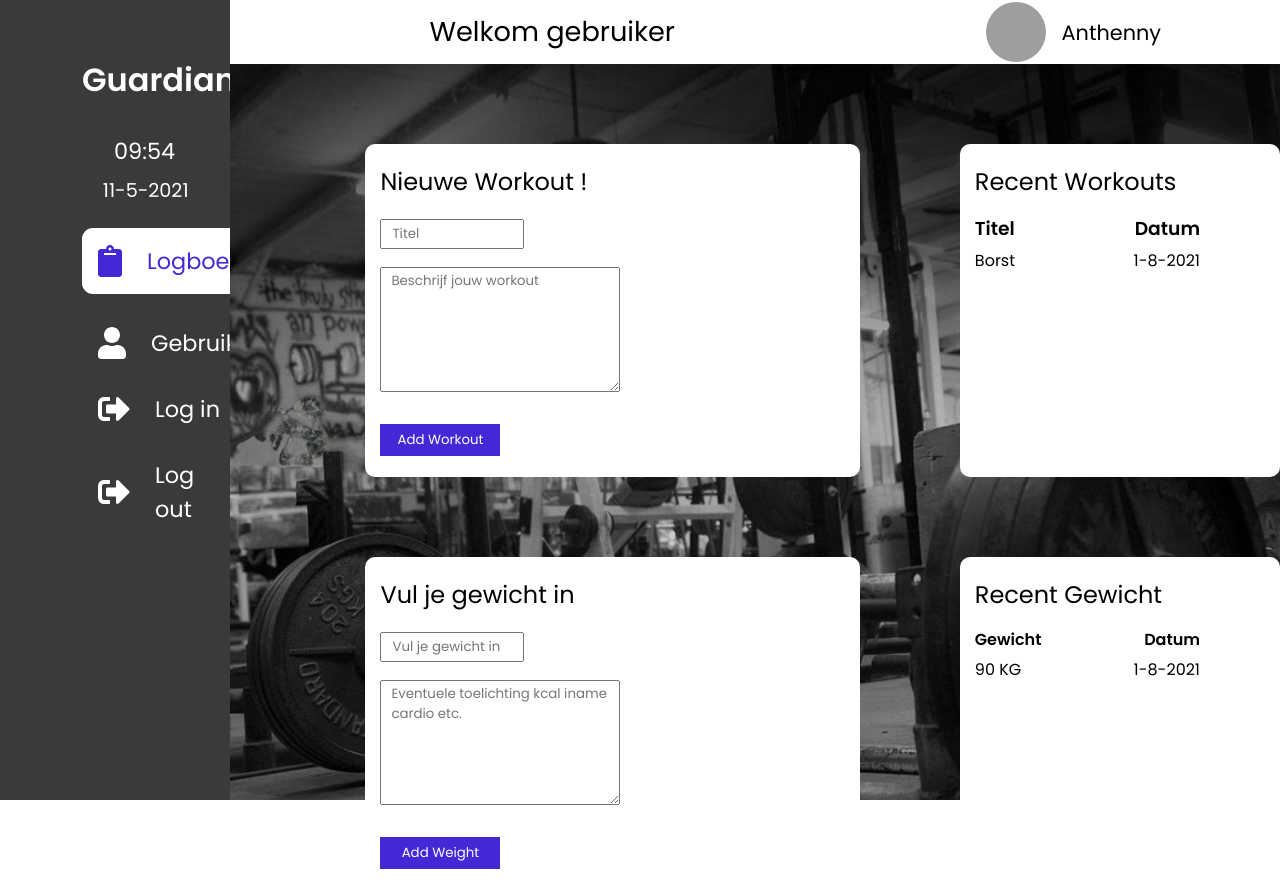
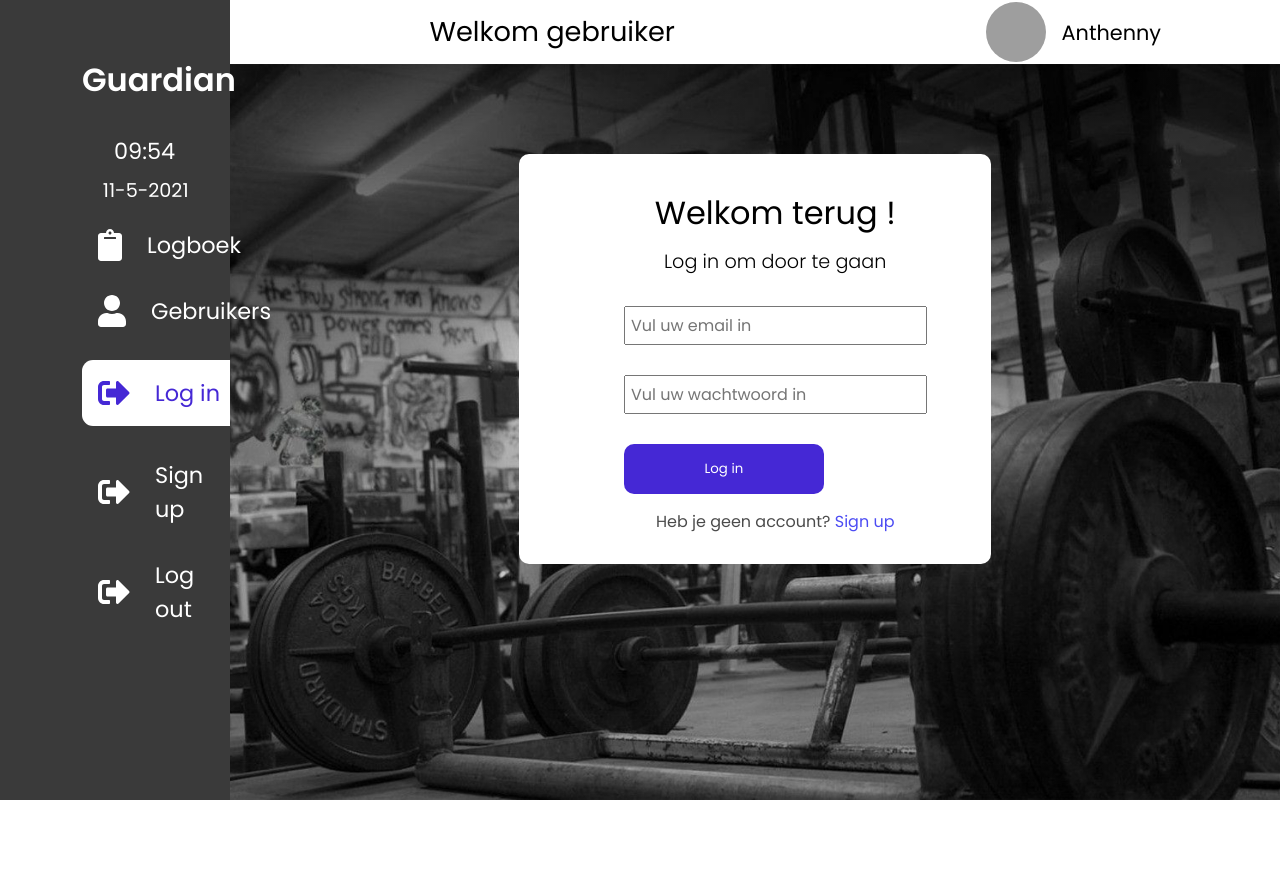
Before and after one commit to Anthenny/GymAppv2, a React (Create React App) app: page /login in a window 1280 px wide. Before the commit this address led to /. After the commit the page ends 800 px from the top, so only its background shows below. Built offline with nearby package versions, Linux system fonts and the light colour scheme; grey boxes are pictures that could not be loaded.

Commit message:
Alles werkt dit is voordat ik context toevoeg

```diff
--- a/src/App.js
+++ b/src/App.js
@@ -7,6 +7,8 @@ import LogboekSpecifiek from "./Logboek/pages/LogboekSpecifiek";
 import Nav from "./shared/components/Navigation/Nav";
 import SideBar from "./shared/components/Navigation/SideBar";
 import UpdateLog from "./Logboek/pages/UpdateLog";
+import AuthLogin from "./Gebruiker/pages/AuthLogin";
+import AuthSignup from "./Gebruiker/pages/AuthSignup";
 
 import { library } from "@fortawesome/fontawesome-svg-core";
 import { faClipboard, faUser, faSignOutAlt } from "@fortawesome/free-solid-svg-icons";
@@ -20,6 +22,12 @@ function App() {
       <Switch>
         <Route path="/" exact>
           <Logboek />
+        </Route>
+        <Route path="/login" exact>
+          <AuthLogin />
+        </Route>
+        <Route path="/signup" exact>
+          <AuthSignup />
         </Route>
         <Route path="/gebruikers" exact>
           <Gebruikers />
--- /dev/null
+++ b/src/Gebruiker/components/AuthLogin.css
@@ -0,0 +1,77 @@
+.auth {
+  width: 82vw;
+  height: 92vh;
+  float: right;
+  z-index: 100;
+  background-image: linear-gradient(rgba(0, 0, 0, 0.2), rgba(0, 0, 0, 0.2)),
+    url(../../shared/BG/background.png);
+  background-repeat: no-repeat;
+  background-position: center;
+  background-size: cover;
+}
+
+.auth__form__container {
+  background-color: white;
+  border-radius: 10px;
+  margin: 90px auto;
+  width: 45%;
+  padding-top: 35px;
+  padding-bottom: 30px;
+  padding-left: 40px;
+}
+
+.auth__form__container h2 {
+  font-weight: 400;
+  font-size: 2rem;
+  text-align: center;
+  margin-bottom: 10px;
+}
+
+.auth__form__container h4 {
+  font-weight: 300;
+  font-size: 1.2rem;
+  text-align: center;
+  margin-bottom: 30px;
+}
+
+.auth__form__container .error__msg {
+  color: red;
+  width: 70%;
+  margin: 0 auto;
+  margin-bottom: 10px;
+}
+
+.auth__form__container form {
+  display: flex;
+  flex-direction: column;
+  width: 70%;
+  margin: 0 auto;
+}
+
+.auth__form__container form input {
+  font-size: 1rem;
+  margin-bottom: 30px;
+  padding: 5px 5px;
+}
+
+.auth__form__container form button {
+  border-radius: 10px;
+  width: 200px;
+  height: 50px;
+  color: white;
+  background-color: #4528d5;
+  border: none;
+  cursor: pointer;
+  transition: all 200ms;
+}
+.auth__form__container form button:hover {
+  color: #4528d5;
+  background-color: white;
+  border: 1px solid #4528d5;
+}
+
+.auth__form__container form p {
+  text-align: center;
+  margin-top: 15px;
+  opacity: 0.7;
+}
--- /dev/null
+++ b/src/Gebruiker/pages/AuthLogin.js
@@ -0,0 +1,76 @@
+import React, { useReducer } from "react";
+import { Link } from "react-router-dom";
+
+import { validate, VALIDATOR_REQUIRE } from "../../utils/validators";
+import "../components/AuthLogin.css";
+
+const emailReducer = (state, action) => {
+  switch (action.type) {
+    case "CHANGE":
+      return {
+        ...state,
+        value: action.val,
+        isValid: validate(action.val, action.validators),
+      };
+    case "TOUCH": {
+      return {
+        ...state,
+        isTouched: true,
+      };
+    }
+
+    default:
+      return state;
+  }
+};
+
+const AuthLogin = () => {
+  const [emailState, dispatch] = useReducer(emailReducer, {
+    value: "",
+    isTouched: false,
+    isValid: false,
+  });
+
+  const emailChangeHandler = (e) => {
+    dispatch({ type: "CHANGE", val: e.target.value, validators: [VALIDATOR_REQUIRE()] });
+  };
+
+  const touchHandler = () => {
+    dispatch({ type: "TOUCH" });
+  };
+
+  const submitLoginHandler = (e) => {
+    e.preventDefault();
+    if (!emailState.isValid) return console.log("Vul aub geldige waardes in.");
+    console.log("u wordt ingelogd");
+  };
+
+  return (
+    <div className="auth">
+      <div className="auth__form__container">
+        <div className="auth__header">
+          <h2>Welkom terug !</h2>
+          <h4>Log in om door te gaan</h4>
+          {!emailState.isValid && emailState.isTouched && (
+            <p className="error__msg">Vul aub iets in bij uw email</p>
+          )}
+        </div>
+        <form onSubmit={submitLoginHandler}>
+          <input
+            type="email"
+            onBlur={touchHandler}
+            onChange={emailChangeHandler}
+            placeholder="Vul uw email in"
+          />
+          <input type="password" placeholder="Vul uw wachtwoord in" />
+          <button type="submit">Log in</button>
+          <p>
+            Heb je geen account? <Link to="/signup">Sign up</Link>
+          </p>
+        </form>
+      </div>
+    </div>
+  );
+};
+
+export default AuthLogin;
--- /dev/null
+++ b/src/Gebruiker/pages/AuthSignup.js
@@ -0,0 +1,29 @@
+import React from "react";
+import { Link } from "react-router-dom";
+
+import "../components/AuthLogin.css";
+
+const AuthSignup = () => {
+  return (
+    <div className="auth">
+      <div className="auth__form__container">
+        <div className="auth__header">
+          <h2>Welkom !</h2>
+          <h4>Maak een account aan om door te gaan</h4>
+        </div>
+        <form action="">
+          <input type="email" placeholder="Vul uw email in" />
+          <input type="text" placeholder="Vul uw naam in" />
+          <input type="password" placeholder="Vul uw wachtwoord in" />
+          <input type="password" placeholder="Bevestig uw wachtwoord" />
+          <button type="submit">Sign up</button>
+          <p>
+            Heb je al een account? <Link to="/login">Log in</Link>
+          </p>
+        </form>
+      </div>
+    </div>
+  );
+};
+
+export default AuthSignup;
--- a/src/shared/components/Navigation/SideBar.js
+++ b/src/shared/components/Navigation/SideBar.js
@@ -29,9 +29,15 @@ const SideBar = () => {
               </NavLink>
             </li>
             <li>
-              <NavLink to="/auth" activeClassName="active">
+              <NavLink to="/login" activeClassName="active">
                 <FontAwesomeIcon className="sidebar__icon" icon="sign-out-alt" />
                 Log in
+              </NavLink>
+            </li>
+            <li>
+              <NavLink to="/signup" activeClassName="active">
+                <FontAwesomeIcon className="sidebar__icon" icon="sign-out-alt" />
+                Sign up
               </NavLink>
             </li>
             <li>
```
